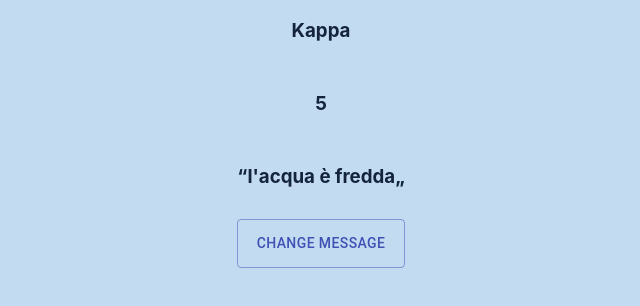
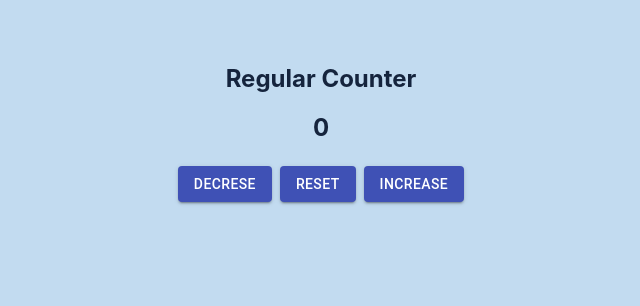
Before and after one commit to DavideNas/Advanced-React-Tutorial, a React (Create React App) app: page / in a window 1280 px wide. Shown: the top 306 px of the page, without its empty margins (319-959 px from the left). Built offline with nearby package versions, Linux system fonts and the light colour scheme.

Commit message:
Simple Counter (using state values)

```diff
--- a/src/App.js
+++ b/src/App.js
@@ -1,11 +1,12 @@
 import React from "react";
 import SimpleState from "./tutorial/SimpleUsestate";
 import UseStateObject from "./tutorial/UseStateObject";
+import Counter from "./tutorial/UseStateCounter";
 
 function App() {
   return (
     <div className="container">
-      <UseStateObject />
+      <Counter />
     </div>
   );
 }
--- /dev/null
+++ b/src/tutorial/UseStateCounter.js
@@ -0,0 +1,47 @@
+import React, { useState } from "react";
+import Button from "@material-ui/core/Button";
+
+// UseState Counter Example
+const UseStateCounter = () => {
+  const [value, setValue] = useState(0);
+  return (
+    <div>
+      <section style={{ margin: "4rem" }}>
+        <h2>Regular Counter</h2>
+        <h1>{value}</h1>
+        <Button
+          style={{
+            margin: "0.25rem",
+          }}
+          variant="contained"
+          color="primary"
+          onClick={() => setValue(value - 1)}
+        >
+          Decrese
+        </Button>
+        <Button
+          style={{
+            margin: "0.25rem",
+          }}
+          variant="contained"
+          color="primary"
+          onClick={() => setValue(0)}
+        >
+          Reset
+        </Button>
+        <Button
+          style={{
+            margin: "0.25rem",
+          }}
+          variant="contained"
+          color="primary"
+          onClick={() => setValue(value + 1)}
+        >
+          Increase
+        </Button>
+      </section>
+    </div>
+  );
+};
+
+export default UseStateCounter;
--- a/src/tutorial/UseStateObject.js
+++ b/src/tutorial/UseStateObject.js
@@ -17,7 +17,7 @@ const UseStateObject = () => {
   //
   const changeMessage = () => {
     // change a specific state value
-    setMessage("lacqua è tiepida");
+    setMessage("l'acqua è tiepida");
   };
 
   // structured object with useState hook
```
